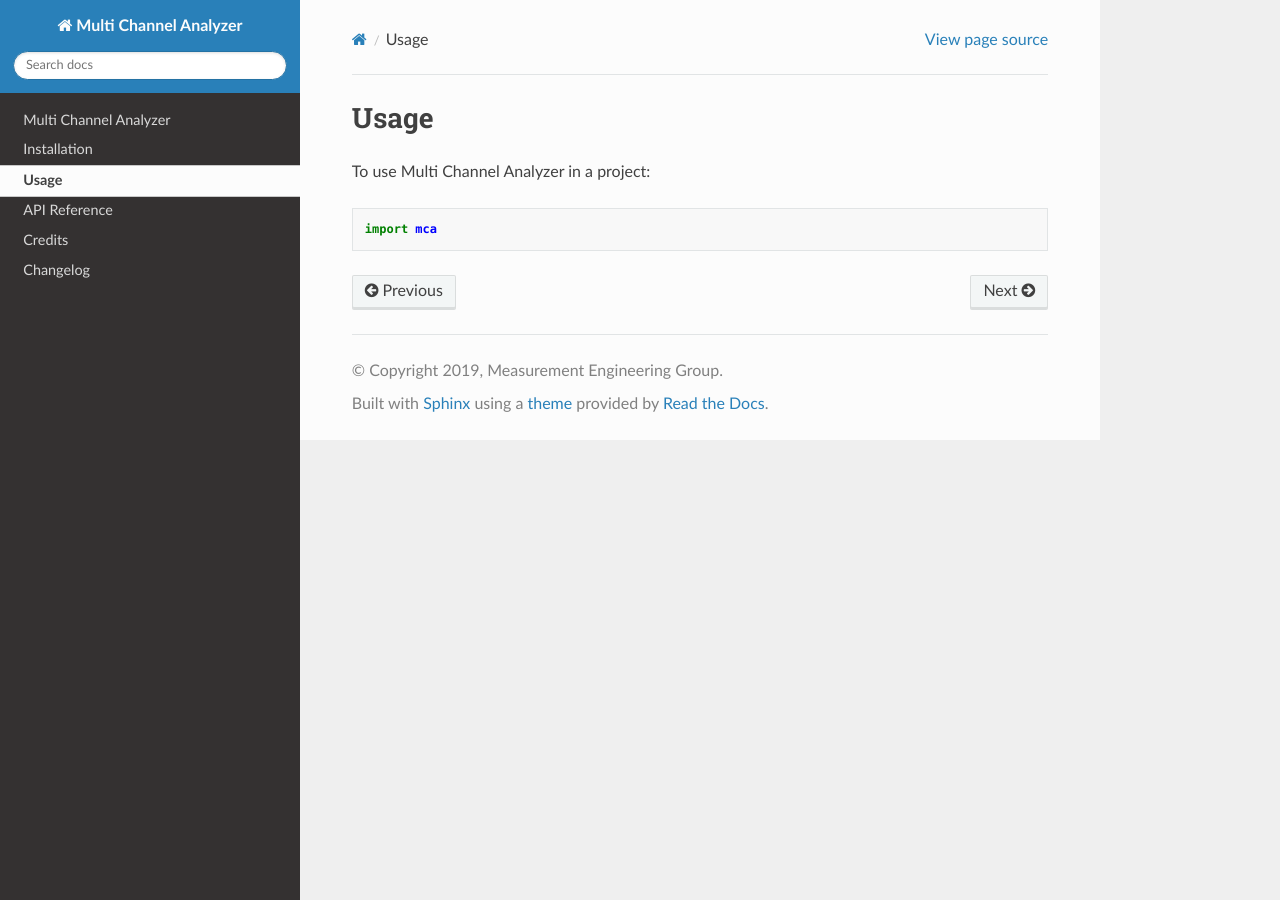
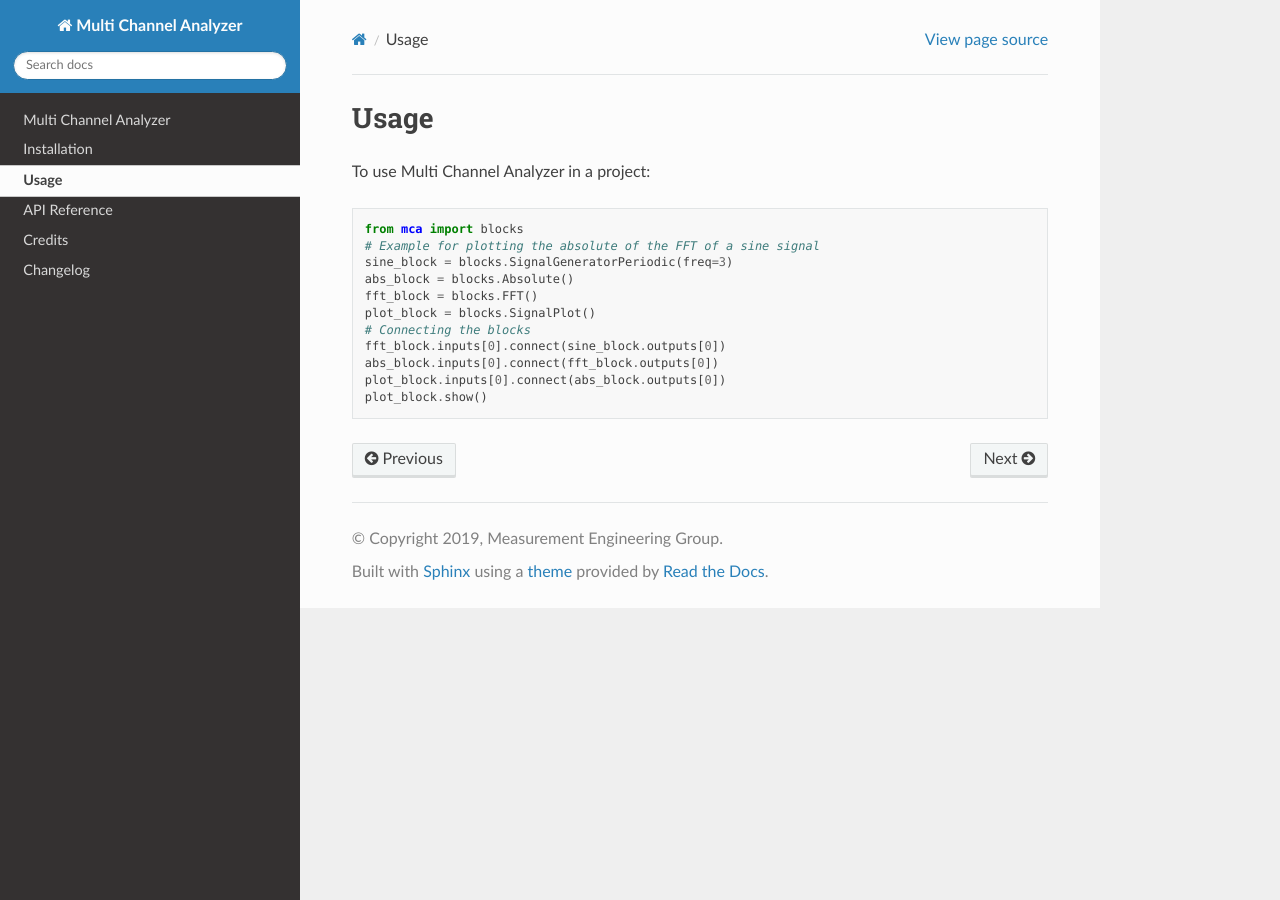
Before and after one commit to emtpb/mca, a Sphinx documentation site: the page built from docs/usage.rst, in a window 1280 px wide. Built offline with Sphinx 7.4.7 and the Read the Docs theme 2.0.0, drawn with Linux system fonts in a browser that asks for light colours; formulas are drawn with MathJax 3.

Commit message:
Update usage

```diff
--- a/docs/usage.rst
+++ b/docs/usage.rst
@@ -4,4 +4,14 @@ Usage
 
 To use Multi Channel Analyzer in a project::
 
-   import mca
+   from mca import blocks
+   # Example for plotting the absolute of the FFT of a sine signal
+   sine_block = blocks.SignalGeneratorPeriodic(freq=3)
+   abs_block = blocks.Absolute()
+   fft_block = blocks.FFT()
+   plot_block = blocks.SignalPlot()
+   # Connecting the blocks
+   fft_block.inputs[0].connect(sine_block.outputs[0])
+   abs_block.inputs[0].connect(fft_block.outputs[0])
+   plot_block.inputs[0].connect(abs_block.outputs[0])
+   plot_block.show()
```
